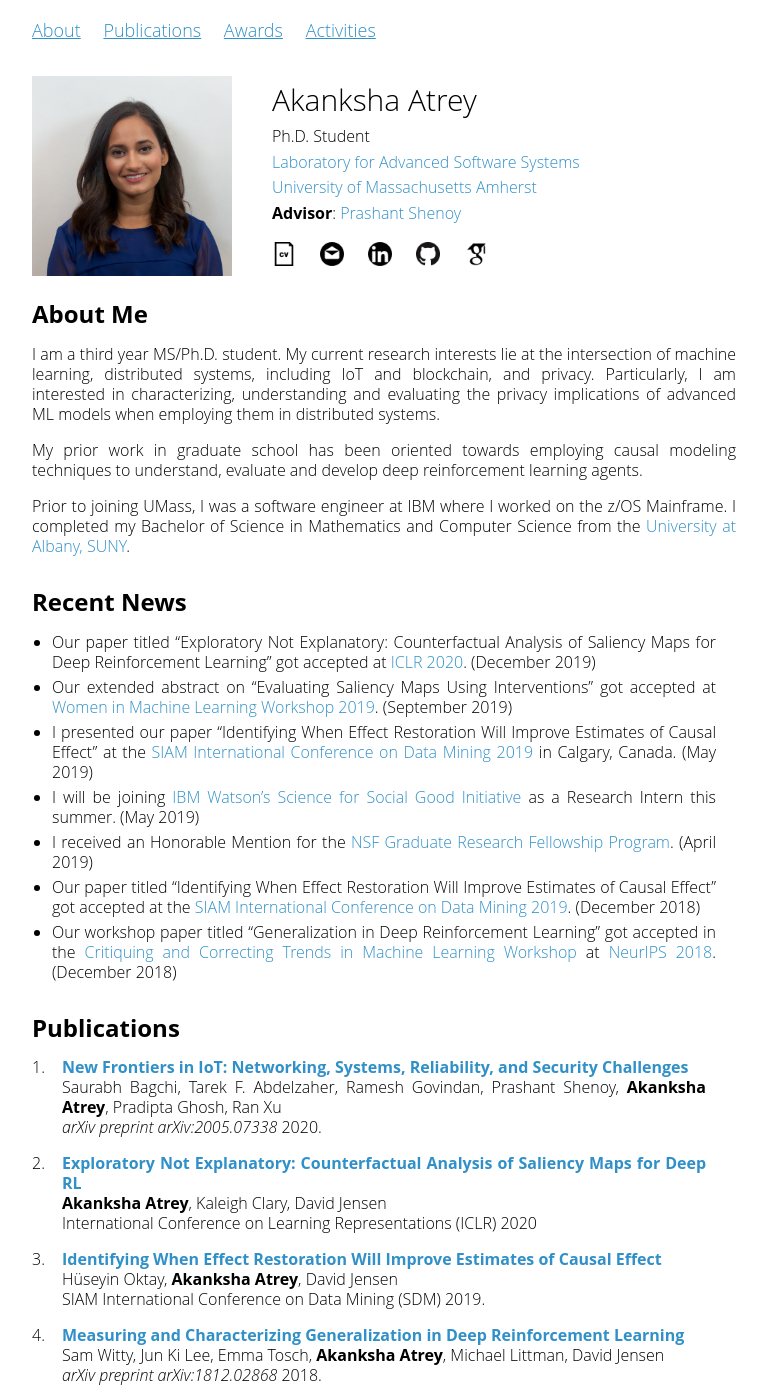
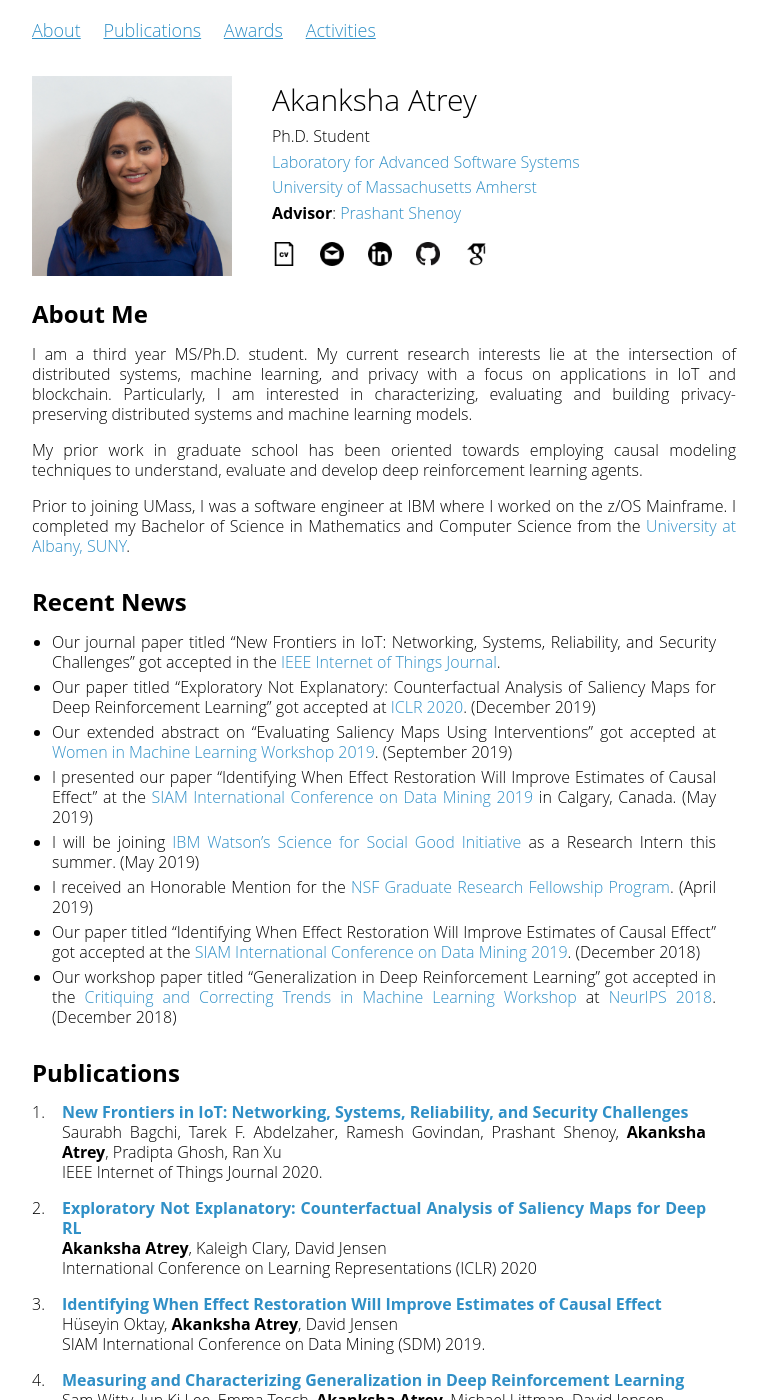
Before and after one commit to akanksha-atrey/akanksha-atrey.github.io, a Jekyll site: the page built from index.md, in a window 1280 px wide and 1400 px high. Shown: the whole window, without its empty margins (256-1024 px from the left). Built offline with Jekyll 4.4.1, drawn with Linux system fonts in a browser that asks for light colours; our own code applies the rules of GitHub Pages for plain Markdown files.

Commit message:
adding recent publication

```diff
--- a/index.md
+++ b/index.md
@@ -4,7 +4,7 @@ layout: default
 
 ## About Me
 
-I am a third year MS/Ph.D. student. My current research interests lie at the intersection of machine learning, distributed systems, including IoT and blockchain, and privacy. Particularly, I am interested in characterizing, understanding and evaluating the privacy implications of advanced ML models when employing them in distributed systems.
+I am a third year MS/Ph.D. student. My current research interests lie at the intersection of distributed systems, machine learning, and privacy with a focus on applications in IoT and blockchain. Particularly, I am interested in characterizing, evaluating and building privacy-preserving distributed systems and machine learning models.
 
 My prior work in graduate school has been oriented towards employing causal modeling techniques to understand, evaluate and develop deep reinforcement learning agents.
 
@@ -14,6 +14,7 @@ Prior to joining UMass, I was a software engineer at IBM where I worked on the z
 
 ## Recent News
 
+* Our journal paper titled "New Frontiers in IoT: Networking, Systems, Reliability, and Security Challenges" got accepted in the [IEEE Internet of Things Journal](https://ieee-iotj.org/).
 * Our paper titled "Exploratory Not Explanatory: Counterfactual Analysis of Saliency Maps for Deep Reinforcement Learning" got accepted at [ICLR 2020](https://openreview.net/forum?id=rkl3m1BFDB). (December 2019)
 * Our extended abstract on "Evaluating Saliency Maps Using Interventions" got accepted at [Women in Machine Learning Workshop 2019](https://wimlworkshop.org/2019/). (September 2019)
 * I presented our paper "Identifying When Effect Restoration Will Improve Estimates of Causal Effect" at the [SIAM International Conference on Data Mining 2019](https://www.siam.org/Conferences/CM/Conference/sdm19) in Calgary, Canada. (May 2019)
@@ -28,7 +29,7 @@ Prior to joining UMass, I was a software engineer at IBM where I worked on the z
 
 1. [**New Frontiers in IoT: Networking, Systems, Reliability, and Security Challenges**](https://arxiv.org/abs/2005.07338) \\
 	Saurabh Bagchi, Tarek F. Abdelzaher, Ramesh Govindan, Prashant Shenoy, **Akanksha Atrey**, Pradipta Ghosh, Ran Xu \\
-	_arXiv preprint arXiv:2005.07338_ 2020.
+	IEEE Internet of Things Journal 2020.
 
 1. [**Exploratory Not Explanatory: Counterfactual Analysis of Saliency Maps for Deep RL**](papers/atrey_exploratory_iclr20.pdf) \\
 	**Akanksha Atrey**, Kaleigh Clary, David Jensen \\
```
Also changed, not shown: 1 other file.
